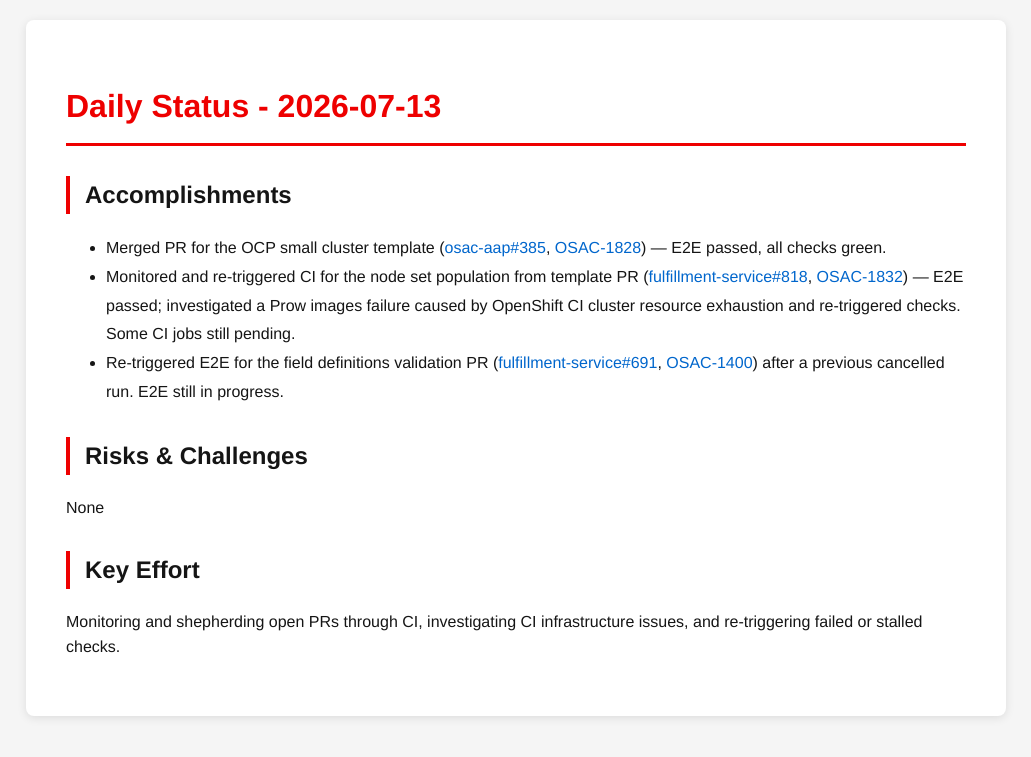
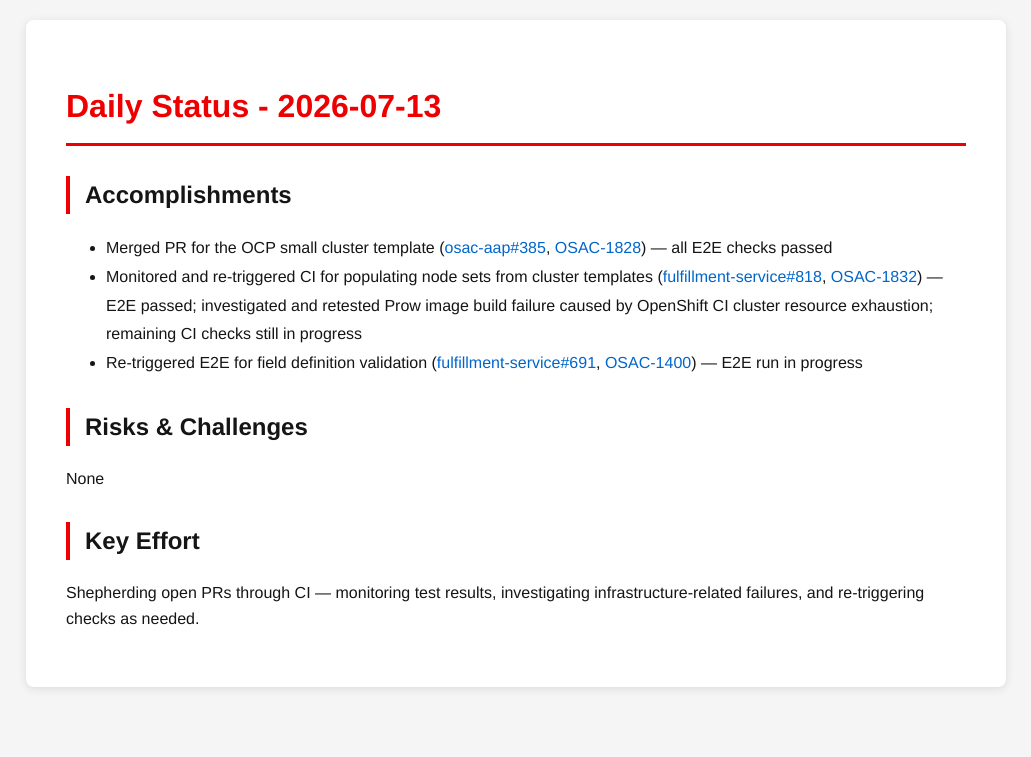
Before and after one commit to tzvatot/daily-status, a Jekyll site: the page built from 2026-07-13.md, in a window 1280 px wide. Shown: the top 757 px of the page, without its empty margins (124-1155 px from the left). Built offline with Jekyll 4.4.1, drawn with Linux system fonts in a browser that asks for light colours.

Commit message:
Daily status update - 2026-07-13

```diff
--- a/2026-07-13.md
+++ b/2026-07-13.md
@@ -7,12 +7,12 @@ date: 2026-07-13
 # Daily Status - 2026-07-13
 
 ## Accomplishments
-- Merged PR for the OCP small cluster template ([osac-aap#385](https://github.com/osac-project/osac-aap/pull/385), [OSAC-1828](https://redhat.atlassian.net/browse/OSAC-1828)) — E2E passed, all checks green.
-- Monitored and re-triggered CI for the node set population from template PR ([fulfillment-service#818](https://github.com/osac-project/fulfillment-service/pull/818), [OSAC-1832](https://redhat.atlassian.net/browse/OSAC-1832)) — E2E passed; investigated a Prow images failure caused by OpenShift CI cluster resource exhaustion and re-triggered checks. Some CI jobs still pending.
-- Re-triggered E2E for the field definitions validation PR ([fulfillment-service#691](https://github.com/osac-project/fulfillment-service/pull/691), [OSAC-1400](https://redhat.atlassian.net/browse/OSAC-1400)) after a previous cancelled run. E2E still in progress.
+- Merged PR for the OCP small cluster template ([osac-aap#385](https://github.com/osac-project/osac-aap/pull/385), [OSAC-1828](https://redhat.atlassian.net/browse/OSAC-1828)) — all E2E checks passed
+- Monitored and re-triggered CI for populating node sets from cluster templates ([fulfillment-service#818](https://github.com/osac-project/fulfillment-service/pull/818), [OSAC-1832](https://redhat.atlassian.net/browse/OSAC-1832)) — E2E passed; investigated and retested Prow image build failure caused by OpenShift CI cluster resource exhaustion; remaining CI checks still in progress
+- Re-triggered E2E for field definition validation ([fulfillment-service#691](https://github.com/osac-project/fulfillment-service/pull/691), [OSAC-1400](https://redhat.atlassian.net/browse/OSAC-1400)) — E2E run in progress
 
 ## Risks & Challenges
 None
 
 ## Key Effort
-Monitoring and shepherding open PRs through CI, investigating CI infrastructure issues, and re-triggering failed or stalled checks.
+Shepherding open PRs through CI — monitoring test results, investigating infrastructure-related failures, and re-triggering checks as needed.
```
